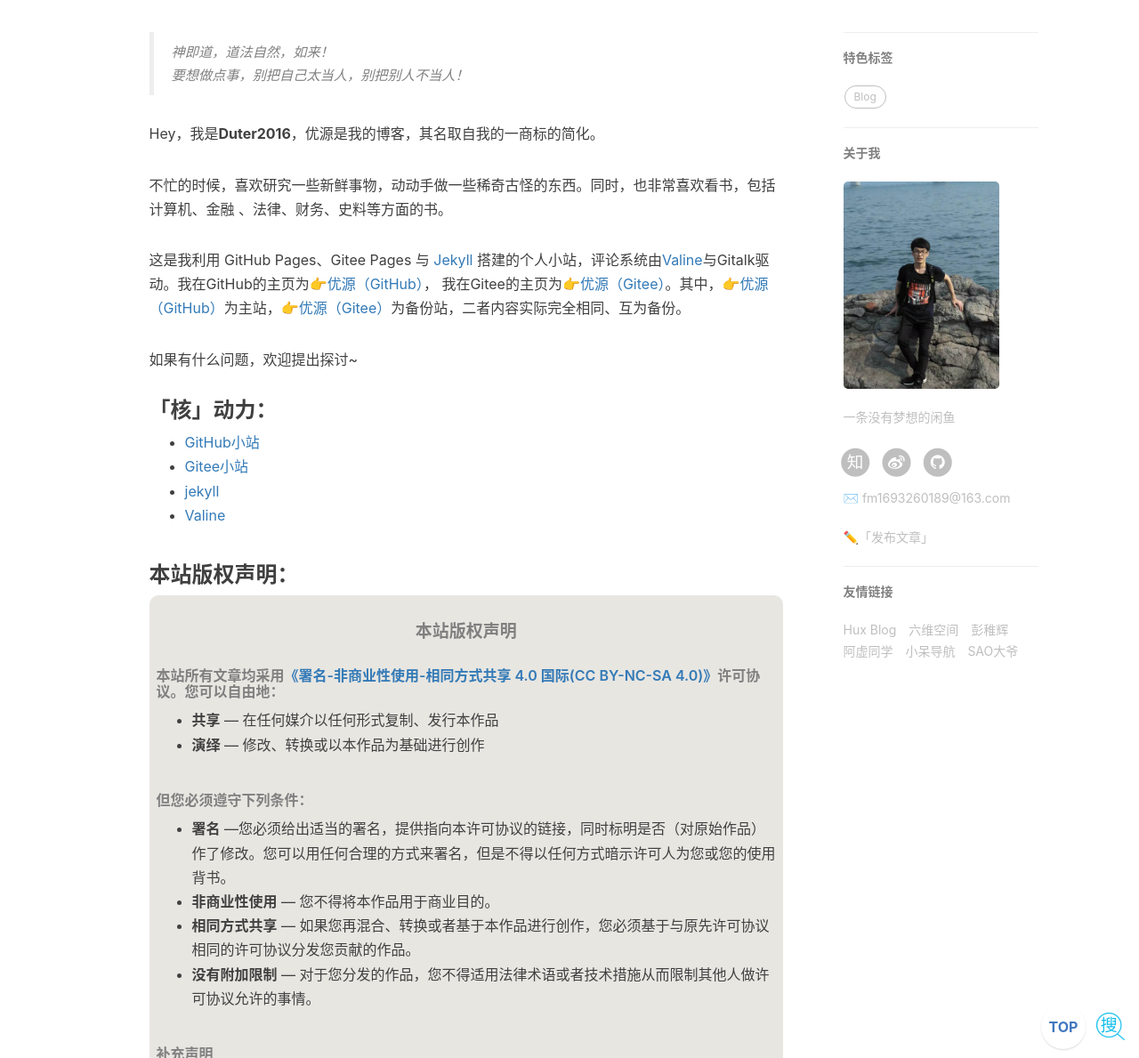
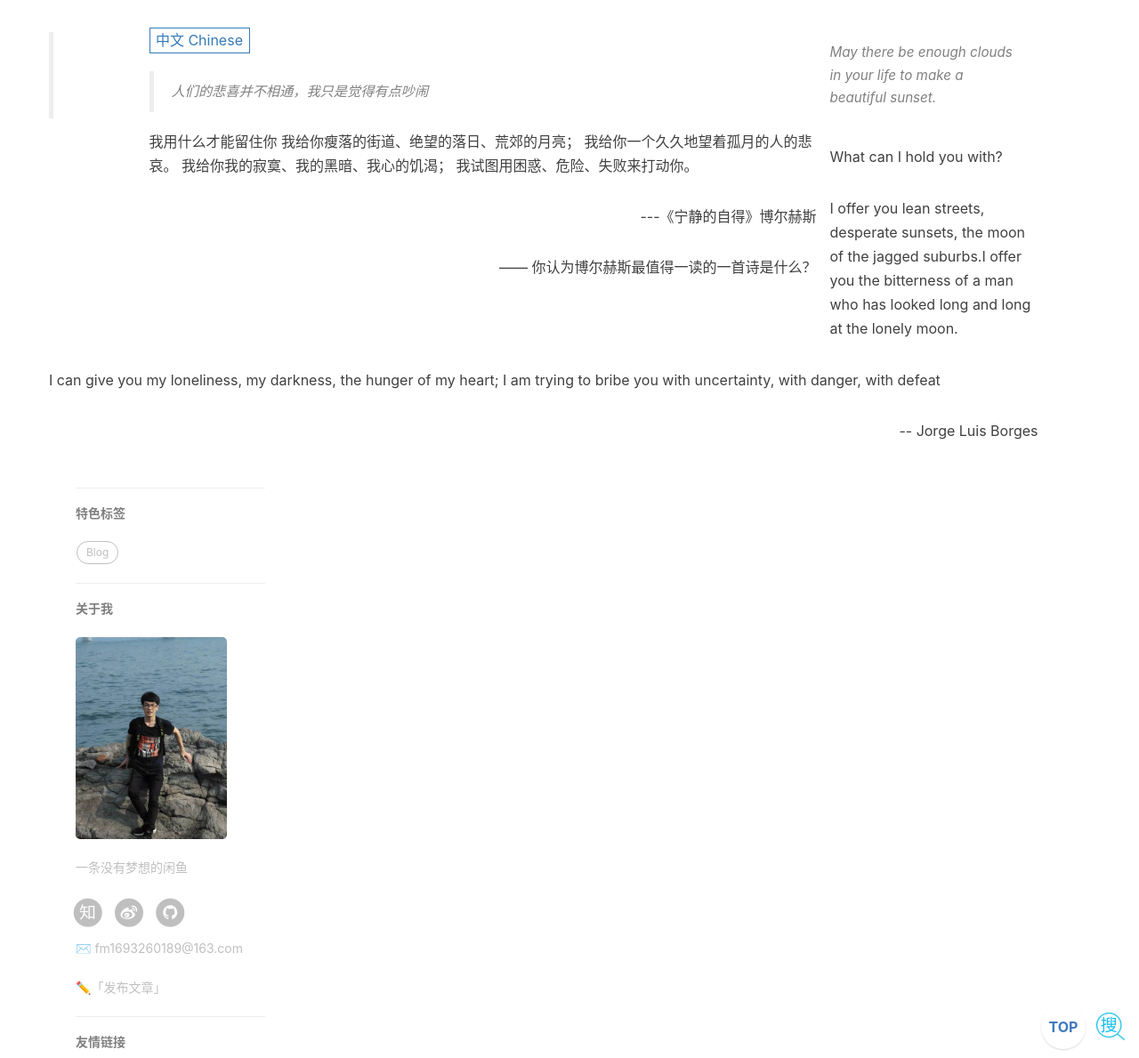
Before and after one commit to Richardurben/Richardurben.github.io, a Jekyll site: the page built from about.html, in a window 1280 px wide and 1400 px high, scrolled down 211 px, cut to the strip 211-1400 px from the top of the window. Shown: the whole strip at 89% size. Built offline with Jekyll 4.4.1, drawn with Linux system fonts in a browser that asks for light colours; nearby versions of some CDN libraries; comment, search, counter and statistics services are not loaded; some of the changed text lies outside the part shown.

Commit message:
Update about.html

```diff
--- a/about.html
+++ b/about.html
@@ -1,102 +1,57 @@
 ---
 layout: page
-title: "关于我"
+title: "关于"
 description: "嗨，这是优源的领地！"
 header-img: "img/post-bg-dutyjl.jpg"
 ---
 
 <!-- Language Selector -->
-<!-- <select class="sel-lang" onchange= "onLanChange(this.options[this.options.selectedIndex].value)">
+<select onchange= "onLanChange(this.options[this.options.selectedIndex].value)">
     <option value="0" selected> 中文 Chinese </option>
-    <option value="1"> 英文 English </option>
-</select> -->
+    <option value="1"> 英语 English </option>
+</select>
 
-<!-- Chinese Version -->
-<div class="zh post-container">
+<blockquote>
+        人们的悲喜并不相通，我只是觉得有点吵闹
+    </blockquote>
+        我用什么才能留住你
+        我给你瘦落的街道、绝望的落日、荒郊的月亮；
+        我给你一个久久地望着孤月的人的悲哀。
+        我给你我的寂寞、我的黑暗、我心的饥渴；
+        我试图用困惑、危险、失败来打动你。
+    <p style="text-align:right;">
+        ---《宁静的自得》博尔赫斯
+    </p>
 
-    <!--copied from markdown -->
-    <blockquote><p>神即道，道法自然，如来！<br>
-    要想做点事，别把自己太当人，别把别人不当人！</p></blockquote>
-
-    <p>Hey，我是<strong>Duter2016</strong>，优源是我的博客，其名取自我的一商标的简化。</p>
-
-    <p>不忙的时候，喜欢研究一些新鲜事物，动动手做一些稀奇古怪的东西。同时，也非常喜欢看书，包括计算机、金融 、法律、财务、史料等方面的书。</p>
-
-    <p>这是我利用 GitHub Pages、Gitee Pages 与 <a href="http://jekyll.com.cn/">Jekyll</a> 搭建的个人小站，评论系统由<a href="https://valine.js.org/">Valine</a>与Gitalk驱动。我在GitHub的主页为<a href="https://duter2016.github.io/">👉优源（GitHub）</a>， 我在Gitee的主页为<a href="https://duter2016.gitee.io">👉优源（Gitee）</a>。其中，<a href="https://duter2016.github.io/">👉优源（GitHub）</a>为主站，<a href="https://duter2016.gitee.io">👉优源（Gitee）</a>为备份站，二者内容实际完全相同、互为备份。</p>
-    <p>如果有什么问题，欢迎提出探讨~</p>
-
-    <p></p>
-
-    <h3>「核」动力：</h3>
-
-    <ul>
-        <li><a href="https://duter2016.github.io">GitHub小站</a></li>
-        <li><a href="https://duter2016.gitee.io">Gitee小站</a></li>
-        <li><a href="http://jekyll.com.cn/">jekyll</a></li>
-        <li><a href="https://valine.js.org/">Valine</a></li>
-    </ul>
-
-    <h3>本站版权声明：</h3>
-    <div style="background-color:#e8e6e1;
-                          border-radius: 10px 10px 10px 10px;
-                          -moz-border-radius: 10px 10px 10px 10px;
-                          -webkit-border-radius: 10px 10px 10px 10px;
-                          border: 0px solid #000000;
-                          padding:1px 8px 1px 8px;"">
-    <h5 align="center">本站版权声明</h5>
-    <h6>本站所有文章均采用<a href="https://creativecommons.org/licenses/by-nc-sa/4.0/deed.zh">《署名-非商业性使用-相同方式共享 4.0 国际(CC BY-NC-SA 4.0)》</a>许可协议。您可以自由地：</h6>
-    <ul>
-        <li><strong>共享</strong> &mdash; 在任何媒介以任何形式复制、发行本作品</li>
-        <li><strong>演绎</strong> &mdash; 修改、转换或以本作品为基础进行创作</li>
-    </ul>
-
-    <h6>但您必须遵守下列条件：</h6>
-    <ul>
-        <li><strong>署名</strong> &mdash;您必须给出适当的署名，提供指向本许可协议的链接，同时标明是否（对原始作品）作了修改。您可以用任何合理的方式来署名，但是不得以任何方式暗示许可人为您或您的使用背书。</li>
-        <li><strong>非商业性使用</strong> &mdash; 您不得将本作品用于商业目的。</li>
-        <li><strong>相同方式共享</strong> &mdash; 如果您再混合、转换或者基于本作品进行创作，您必须基于与原先许可协议相同的许可协议分发您贡献的作品。</li>
-        <li><strong>没有附加限制</strong> &mdash; 对于您分发的作品，您不得适用法律术语或者技术措施从而限制其他人做许可协议允许的事情。</li>
-    </ul>
-
-    <h6>补充声明</h6>
-    <ul>
-        <li>您不必因为公共领域的作品要素而遵守许可协议，或者您的使用被可适用的例外或限制所允许。</li>
-        <li>不提供担保。许可协议可能不会给与您意图使用的所必须的所有许可。例如，其他权利比如形象权、隐私权或人格权可能限制您如何使用作品。</li>
-    </ul>
-    </div>
-
-    <h3>更新记录：</h3>
-    <div style="background-color:#e8e6e1;
-                          border-radius: 10px 10px 10px 10px;
-                          -moz-border-radius: 10px 10px 10px 10px;
-                          -webkit-border-radius: 10px 10px 10px 10px;
-                          border: 0px solid #000000;
-                          padding:1px 8px 1px 8px;"">
-    {% include timeline.html %}
-    </div>
+    <p style="text-align:right;">
+        —— <a href="https://www.zhihu.com/question/27288868"> 你认为博尔赫斯最值得一读的一首诗是什么？</a>
+    </p>
 
 </div>
 
 <!-- English Version -->
-<!-- <div class="en post-container">
-    <blockquote><p>Yet another iOS Developer. <br>
-    Yet another Life-long Student.</p></blockquote>
+<div class="en post-container">
+    <blockquote>
+        May there be enough clouds in your life to make a beautiful sunset.
+    </blockquote>
 
-    <p>Hi, I am <strong>Baiying Qiu</strong>，you can call me <strong>BY</strong>. I am an iOS software engineer and currently working in Xiamen</p>
+    <p>
+        What can I hold you with?
+    </p>
 
-    <p>This is my personal blog, through making Github Pages and Jekyll.My GitHub  👉 <a href="http://github.com/qiubaiying">Github·BY</a>.</p>
+    <p>
+        I offer you lean streets, desperate sunsets, the moon of the jagged suburbs.I offer you the bitterness of a man who has looked long and long at the lonely moon.
+    </p>
 
-    <p>I am a sports enthusiast, I like fitness, running and boxing.</p>
+     <p>
+        I can give you my loneliness, my darkness, the hunger of my heart; I am trying to bribe you with uncertainty, with danger, with defeat
+    </p>
 
-    <h5>Talks</h5>
+    <p style="text-align:right;">
+    -- Jorge Luis Borges
+    </p>
 
-    <ul>
-    <li><a href="https://github.com">GitHub</a></li>
-    <li><a href="http://jekyll.com.cn/">jekyll</a></li>
-    <li><a href="https://pages.github.com/">GitHub Pages</a></li>
-    <li><a href="https://qiubaiying.github.io">BY</a></li>
-    </ul>
-</div> -->
+</div>
 
 <!-- Handle Language Change -->
 <script type="text/javascript">
```
